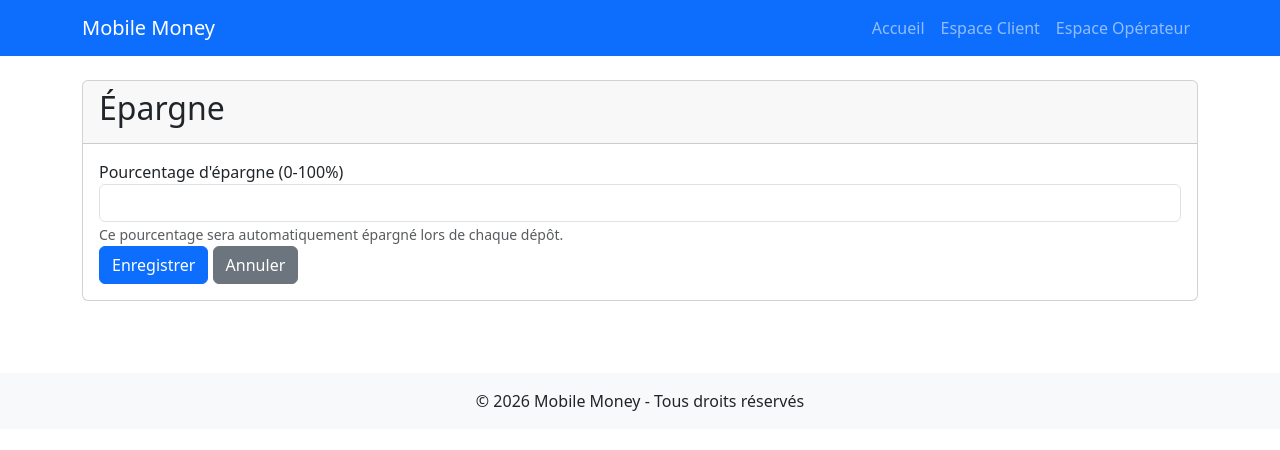
After one commit to lastAIZENpr/MOBILE_MONEY, a CodeIgniter 4 app: the page made by app/Views/client/epargne.php in a window 1280 px wide. The commit adds this page. Shown: the top 450 px of the page. Run offline with PHP 8.4 and a stand-in for CodeIgniter, Linux system fonts and the light colour scheme; the template is opened without the code that fills it, so the values that code supplies are empty; some libraries are stand-ins or nearby versions.

Commit message:
feat: ajout systeme d'epargne automatique

```diff
--- a/app/Config/Routes.php
+++ b/app/Config/Routes.php
@@ -10,6 +10,8 @@ $routes->get('/logout', 'Login::logout');
 $routes->get('/client', 'Client::index');
 $routes->get('/client/depot', 'Client::depot');
 $routes->post('/client/depot/store', 'Client::depotStore');
+$routes->get('/client/epargne', 'Client::epargne');
+$routes->post('/client/epargne/store', 'Client::epargneStore');
 $routes->get('/client/retrait', 'Client::retrait');
 $routes->post('/client/retrait/store', 'Client::retraitStore');
 $routes->get('/client/transfert', 'Client::transfert');
--- a/app/Models/CompteClientModel.php
+++ b/app/Models/CompteClientModel.php
@@ -11,6 +11,7 @@ class CompteClientModel extends Model
     protected $useAutoIncrement = true;
     protected $returnType = 'array';
     protected $useSoftDeletes = false;
-    protected $allowedFields = ['numero_telephone', 'solde', 'date_creation'];
+    protected $allowedFields = ['numero_telephone', 'solde', 'date_creation','pourcentage_epargne','solde_epargne'];
     protected $useTimestamps = false;
+
 }
--- a/app/Views/client/dashboard.php
+++ b/app/Views/client/dashboard.php
@@ -13,6 +13,7 @@
                     <h4>Solde actuel</h4>
                     <h2><?= number_format($solde, 0, ',', ' ') ?> Ar</h2>
                     <p class="mb-0">Numéro : <?= $numero ?></p>
+                    <p class="mb-0">Épargne : <?= number_format($solde_epargne, 0, ',', ' ') ?> Ar (<?= $pourcentage_epargne ?>%) - <a href="<?= base_url('client/epargne') ?>">Modifier</a></p>
                 </div>
                 <div class="row">
                     <div class="col-md-3">
--- /dev/null
+++ b/app/Views/client/epargne.php
@@ -0,0 +1,31 @@
+<?= $this->extend('layouts/app') ?>
+
+<?= $this->section('content') ?>
+<div class="row">
+    <div class="col-md-12">
+        <div class="card">
+            <div class="card-header">
+                <h2>Épargne</h2>
+            </div>
+            <div class="card-body">
+                <?php if (session()->getFlashdata('error')): ?>
+                    <div class="alert alert-danger">
+                        <?= session()->getFlashdata('error') ?>
+                    </div>
+                <?php endif; ?>
+
+                <form method="post" action="<?= base_url('client/epargne/store') ?>">
+                    <div class="form-group">
+                        <label for="pourcentage_epargne">Pourcentage d'épargne (0-100%)</label>
+                        <input type="number" class="form-control" id="pourcentage_epargne" name="pourcentage_epargne"
+                               value="<?= $pourcentage_epargne ?>" min="0" max="100" step="0.1" required>
+                        <small class="form-text text-muted">Ce pourcentage sera automatiquement épargné lors de chaque dépôt.</small>
+                    </div>
+                    <button type="submit" class="btn btn-primary">Enregistrer</button>
+                    <a href="<?= base_url('client') ?>" class="btn btn-secondary">Annuler</a>
+                </form>
+            </div>
+        </div>
+    </div>
+</div>
+<?= $this->endSection() ?>
--- a/base.sql
+++ b/base.sql
@@ -40,7 +40,9 @@ CREATE TABLE IF NOT EXISTS comptes_clients (
     numero_telephone TEXT NOT NULL UNIQUE,
     solde INTEGER NOT NULL DEFAULT 0,
     credit_frais_retrait INTEGER NOT NULL DEFAULT 0,
-    date_creation TEXT NOT NULL DEFAULT CURRENT_TIMESTAMP
+    date_creation TEXT NOT NULL DEFAULT CURRENT_TIMESTAMP,
+    pourcentage_epargne REAL NOT NULL DEFAULT 0
+    solde_epargne REAL NOT NULL DEFAULT 0
 );
 
 -- Table transactions
```
Also changed, not shown: alea.md (+3 -2 lines), app/Controllers/Client.php (+27 -5 lines).
